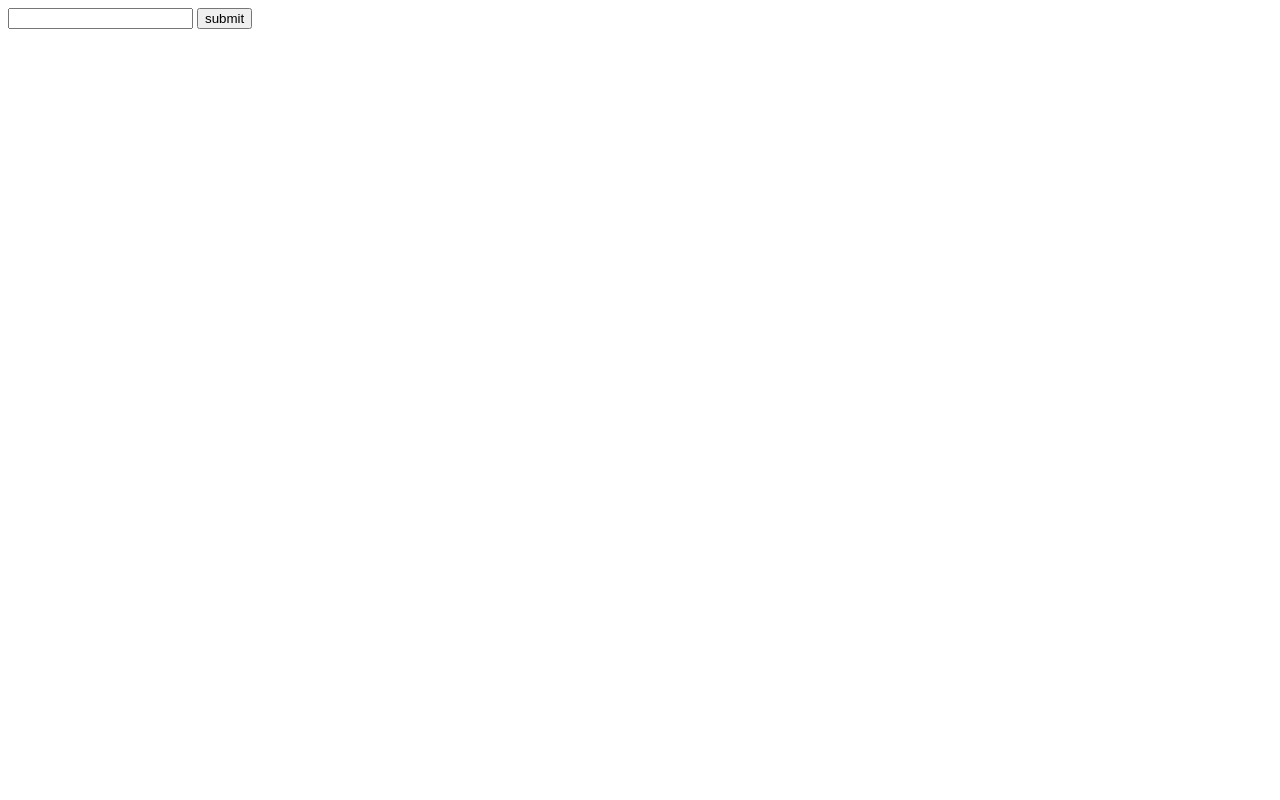
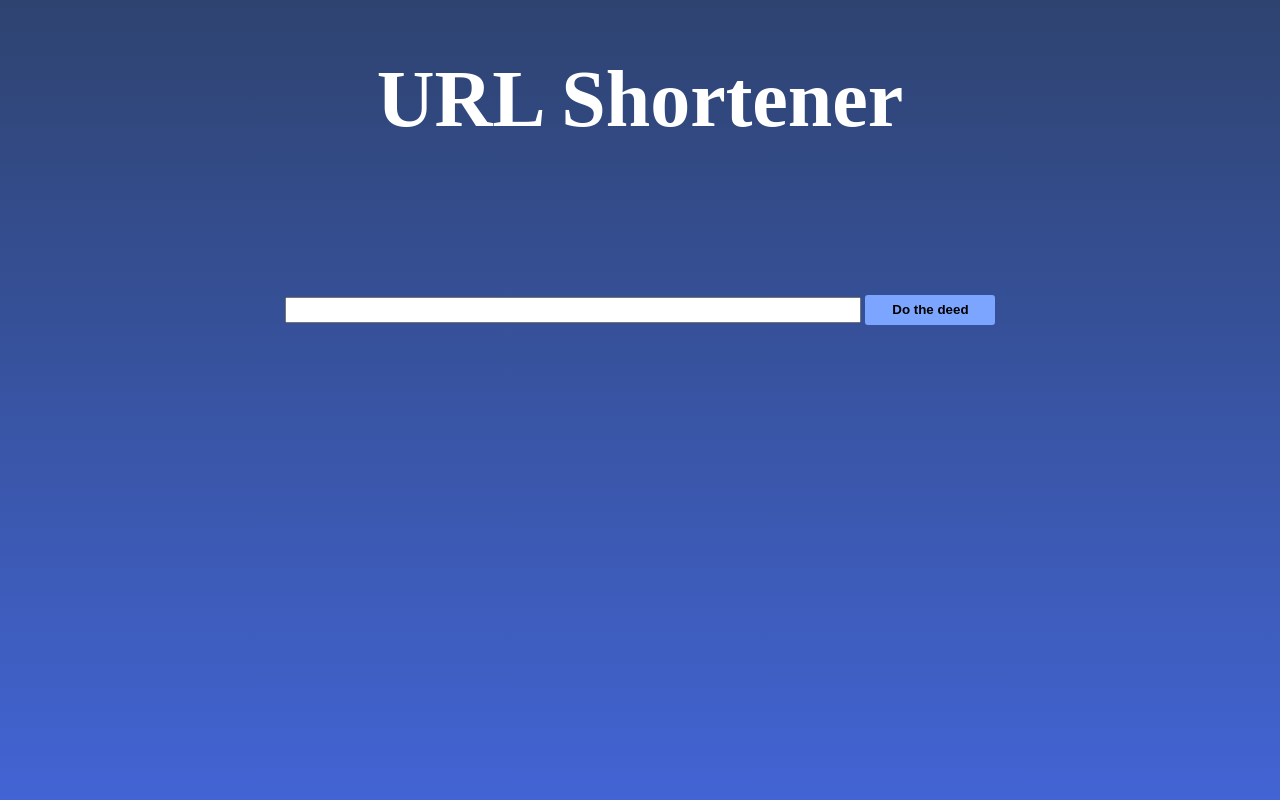
Before and after one commit to xTarzx/lazycnt, a Flask app: page / in a window 1280 px wide. Before the commit the page is almost empty. Run offline with Flask 2, Linux system fonts and the light colour scheme; parts of the project's set-up code (start-up, migrations or seed data) failed here and were passed over.

Commit message:
some css (imcomplete)

```diff
--- a/templates/index.html
+++ b/templates/index.html
@@ -2,12 +2,16 @@
 <html lang="en">
 <head>
     <meta charset="UTF-8">
+    <link rel="stylesheet" href="style.css">
     <title>LazyCnt</title>
 </head>
 <body>
-    <form action="/short" method="POST">
-    <input type="text" name="redirect_url"/>
-    <input type="submit" value="submit" />
-    </form>
+    <h1>URL Shortener</h1>
+    <div class="url-form">
+        <form action="/short" method="POST">
+            <input type="text" name="redirect_url"/>
+            <input type="submit" value="Do the deed"/>
+        </form>
+    </div>
 </body>
 </html>
--- a/templates/short.html
+++ b/templates/short.html
@@ -2,9 +2,12 @@
 <html lang="en">
 <head>
     <meta charset="UTF-8">
+    <link rel="stylesheet" href="style.css">
     <title>LazyCnt</title>
 </head>
 <body>
-    <p>{{shortened_url}}</p>
+    <div class="short">
+    <input type="text" readonly value={{shortened_url}} id="shortened_url">
+    </div>
 </body>
 </html>
--- /dev/null
+++ b/templates/style.css
@@ -0,0 +1,48 @@
+html {
+    min-height: 100%;
+}
+
+body {
+    background-image: linear-gradient(rgb(46, 67, 112), rgb(66, 100, 212));
+    text-align: center;
+}
+
+h1 {
+    font-size: 5em;
+    color: rgb(255, 255, 255);
+    margin-bottom: 150px;
+}
+
+input[type=submit] {
+    height: 30px;
+    width: 130px;
+    font-weight: 600;
+    border: hidden;
+    background: rgb(124, 165, 255);
+    border-radius: 3px;
+    box-shadow: 0 15px 30px rgba(black, .5);
+
+}
+
+input[type=submit]:hover {
+    cursor: pointer;
+    box-shadow: 0 5px 15px rgba(black, .5);
+    background: rgb(123, 202, 255);
+    transform: translateY(.5px);
+}
+
+input[type=submit]:active {
+    transform: translateY(1px);
+    background: rgb(123, 196, 255);
+}
+
+.url-form input[type=text] {
+    outline: none;
+    width: 45%;
+    height: 20px;
+}
+
+
+.short input[type=text]{
+
+}
```
